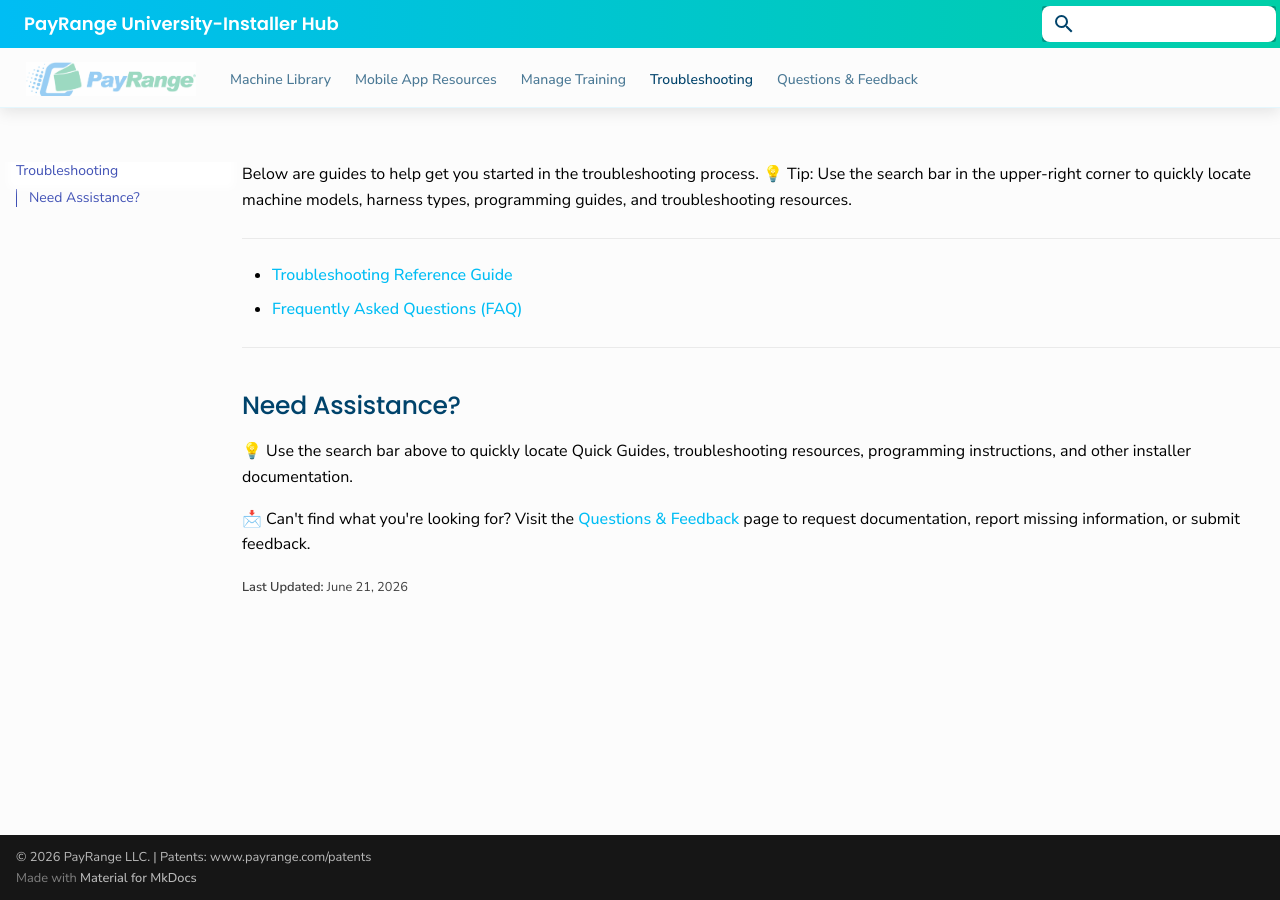
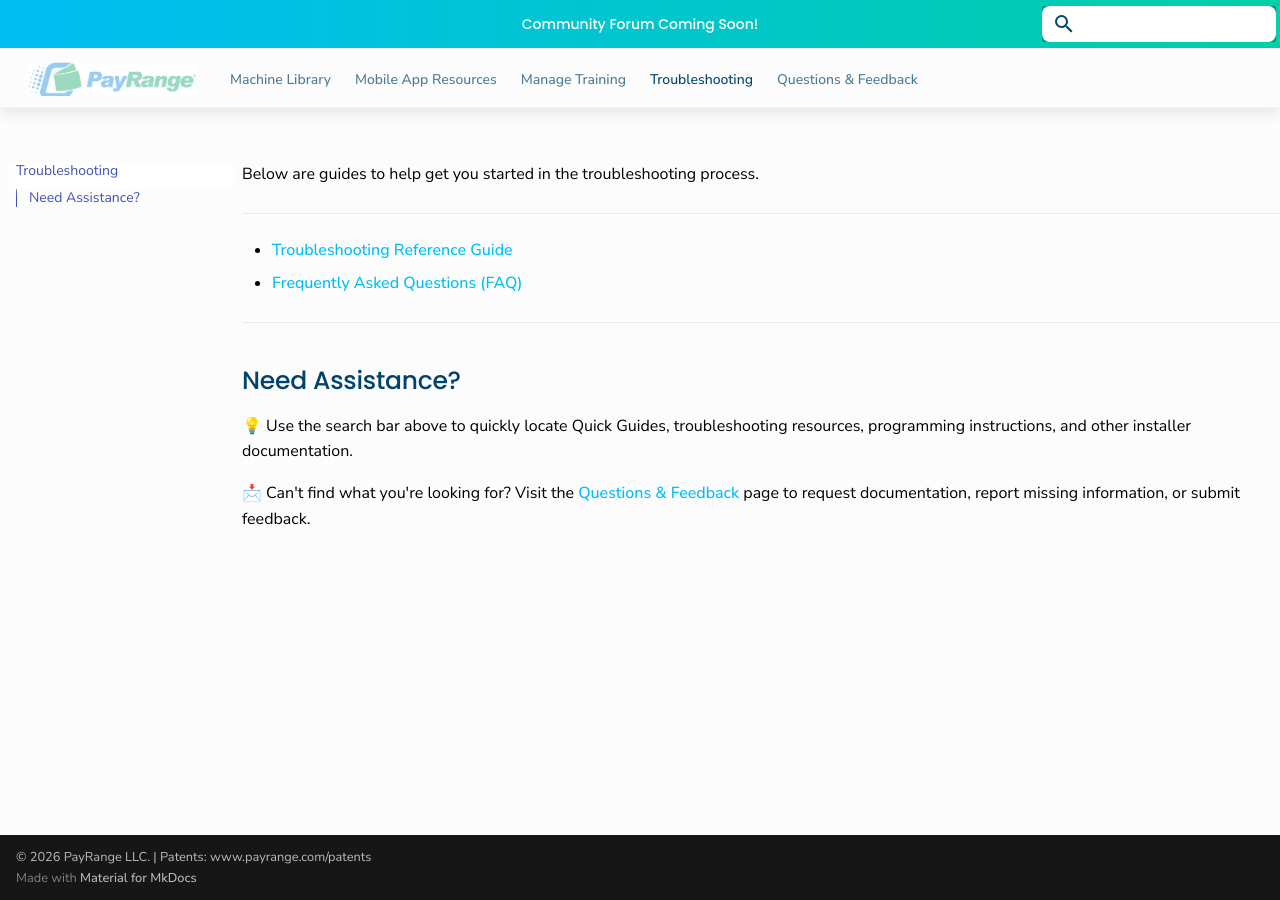
Before and after one commit to Mallard-Design/payrange-installer-hub, an MkDocs documentation site: the page built from docs/troubleshooting.md, in a window 1280 px wide. Built offline with MkDocs 1.6.1 and Material for MkDocs 9.7.7, drawn with Linux system fonts in a browser that asks for light colours.

Commit message:
Finalizing files for initial Cloudflare deployment

```diff
--- a/docs/stylesheets/extra.css
+++ b/docs/stylesheets/extra.css
@@ -1,5 +1,5 @@
 /* ==========================================================
-   PAYRANGE INSTALLER HUB
+   PAYRANGE INSTALLER PORTAL
    Material for MkDocs Theme
    ========================================================== */
 
@@ -26,8 +26,7 @@
 h3,
 h4,
 h5,
-h6,
-.md-header__title {
+h6 {
     font-family: "Poppins", sans-serif !important;
     font-weight: 500 !important;
     color: #00436B !important;
@@ -367,3 +366,31 @@
 .md-typeset table th {
     padding: 14px 18px;
 }
+
+/* ==========================================
+   HEADER ANNOUNCEMENT
+   ========================================== */
+
+.md-header__title::before {
+    content: "Community Forum Coming Soon!";
+    position: absolute;
+    left: 0;
+    right: 0;
+    color: white;
+    font-size: 14px;
+    font-family: "Poppins", sans-serif;
+    font-weight: 500;
+    text-align: center;
+    pointer-events: none;
+}
+
+.md-header__title {
+    display: flex !important;
+    justify-content: center;
+    align-items: center;
+    flex: 1;
+}
+
+.md-search {
+    margin-left: auto !important;
+}
--- a/docs/troubleshooting.md
+++ b/docs/troubleshooting.md
@@ -1,7 +1,6 @@
 # System Troubleshooting
 
 Below are guides to help get you started in the troubleshooting process.
-💡 Tip: Use the search bar in the upper-right corner to quickly locate machine models, harness types, programming guides, and troubleshooting resources.
 
 ---
 
@@ -15,5 +14,3 @@
 💡 Use the search bar above to quickly locate Quick Guides, troubleshooting resources, programming instructions, and other installer documentation.
 
 📩 Can't find what you're looking for? Visit the [Questions & Feedback](questions-feedback.md) page to request documentation, report missing information, or submit feedback.
-
-<small>**Last Updated:** June 21, 2026
--- a/mkdocs.yml
+++ b/mkdocs.yml
@@ -1,4 +1,4 @@
-site_name: PayRange University-Installer Hub
+site_name: ""
 
 theme:
   name: material
@@ -45,3 +45,6 @@
       alternate_style: true
 
 use_directory_urls: false
+
+extra:
+  announcement: "Community Forum Coming Soon!"
--- /dev/null
+++ b/requirements.txt
@@ -0,0 +1,2 @@
+mkdocs
+mkdocs-material
```
Also changed, not shown: docs/index.md (+2 -1 lines), docs/manage-training.md (+1 -1 lines), docs/Quality-Control.md (deleted), 1 other file.
